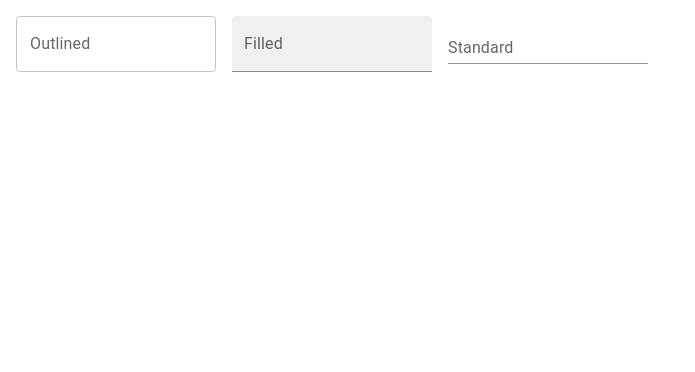
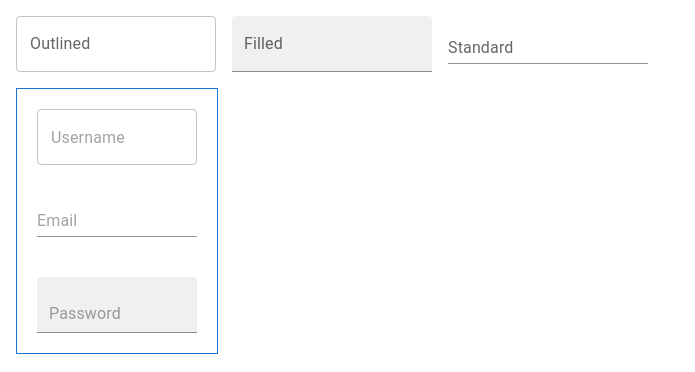
Before and after one commit to MostafaMohammadi1989/MUI, a React (Create React App) app: page / in a window 1280 px wide. Shown: the top 372 px of the page, without its empty margins (0-695 px from the left). Built offline with nearby package versions, Linux system fonts and the light colour scheme.

Commit message:
use the difftern textfield and use state

```diff
--- a/src/components/TextField.js
+++ b/src/components/TextField.js
@@ -1,7 +1,10 @@
 import * as React from "react";
-import { Box, TextField } from "@mui/material";
+import { Box, TextField, Typography } from "@mui/material";
+import styled, { css } from "styled-components";
+import { useState } from "react";
 
 export default function TextFields() {
+  const [name, setName] = useState("");
   return (
     <Box
       component="form"
@@ -14,6 +17,45 @@ export default function TextFields() {
       <TextField id="outlined-basic" label="Outlined" variant="outlined" />
       <TextField id="filled-basic" label="Filled" variant="filled" />
       <TextField id="standard-basic" label="Standard" variant="standard" />
+      <Box
+        component="div"
+        border={1}
+        borderColor="primary.main"
+        // borderRadius={16}
+        sx={{
+          display: "flex",
+          flexDirection: "column",
+          // justifyContent: "center",
+          // alignItems: "center",
+          margin: "0 auto",
+        }}
+      >
+        <TextField
+          value={name}
+          onChange={(e) => setName(e.target.value)}
+          sx={margintText}
+          type={"text"}
+          placeholder="Username"
+          variant="outlined"
+        />
+        <TextField
+          sx={margintText}
+          type={"email"}
+          placeholder="Email"
+          variant="standard"
+        />
+        <TextField
+          sx={margintText}
+          type={"password"}
+          placeholder="Password"
+          variant="filled"
+        />
+        <Typography>{name}</Typography>
+      </Box>
     </Box>
   );
 }
+
+const margintText = css`
+  margin: 20px;
+`;
```
